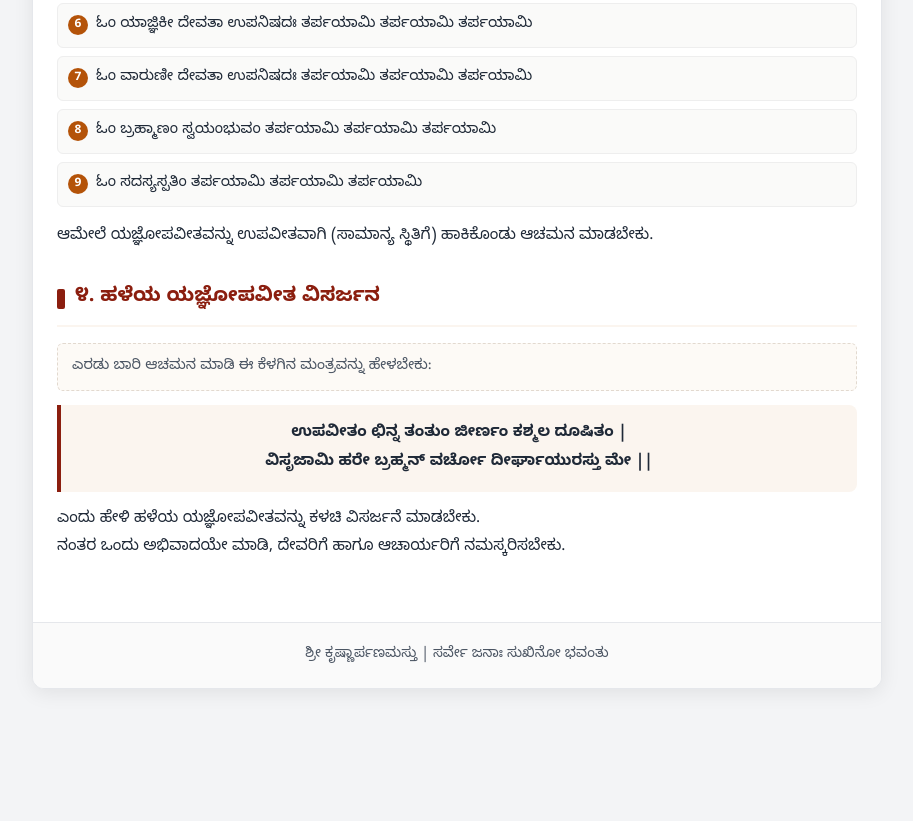
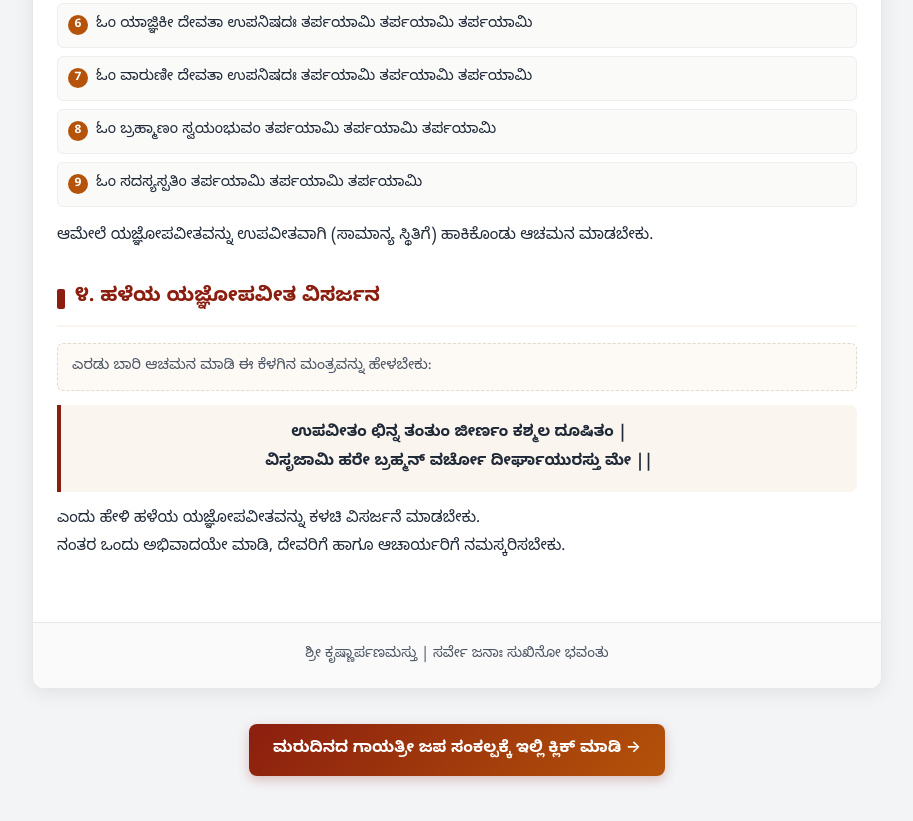
Before and after one commit to kishormn/upakarma2026, a plain HTML site: page index.html in a window 1280 px wide. Shown: the part 3253-4074 px from the top of the page, without its empty margins (183-1096 px from the left). Before the commit the page ends 3972 px from the top, so only its background shows below. Drawn offline with Linux system fonts and the light colour scheme.

Commit message:
Update index.html

```diff
--- a/index.html
+++ b/index.html
@@ -217,6 +217,24 @@
                 max-width: 100%;
             }
         }
+        .next-day-btn {
+                display: inline-block;
+                background: linear-gradient(135deg, #8b1e0f 0%, #b45309 100%);
+                color: #ffffff !important;
+                text-decoration: none;
+                font-size: 16px;
+                font-weight: 600;
+                padding: 12px 24px;
+                border-radius: 8px;
+                box-shadow: 0 4px 12px rgba(139, 30, 15, 0.25);
+                transition: all 0.3s ease;
+        }
+
+        .next-day-btn:hover {
+                transform: translateY(-2px);
+                box-shadow: 0 6px 16px rgba(139, 30, 15, 0.35);
+                background: linear-gradient(135deg, #a12312 0%, #c95d0b 100%);
+        }
     </style>
 </head>
 <body>
@@ -374,6 +392,12 @@
         ಶ್ರೀ ಕೃಷ್ಣಾರ್ಪಣಮಸ್ತು | ಸರ್ವೇ ಜನಾಃ ಸುಖಿನೋ ಭವಂತು
     </div>
 </div>
+<!-- Navigation Button to Gayatri Page -->
+<div style="text-align: center; margin: 35px 0 15px 0;">
+    <a href="gayatri.html" class="next-day-btn">
+        ಮರುದಿನದ ಗಾಯತ್ರೀ ಜಪ ಸಂಕಲ್ಪಕ್ಕೆ ಇಲ್ಲಿ ಕ್ಲಿಕ್ ಮಾಡಿ →
+    </a>
+</div>
 
 </body>
 </html>
```
